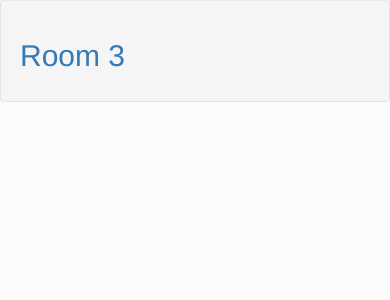
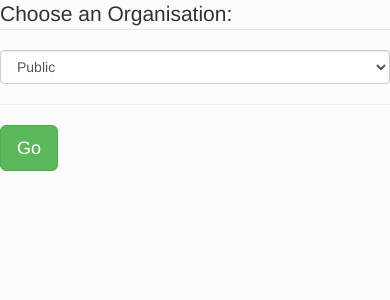
Before and after one commit to fredley/trienne, a Django app: page /rooms/ in a window 390 px wide. Shown: the part 51-351 px from the top of the page. Run offline with Django 3.2, Linux system fonts and the light colour scheme; a user stored in the database is signed in; data comes from the database, SQL or seed files in the repository; style sheets or scripts are compiled from the project's sources; parts of the project's set-up code (start-up, migrations or seed data) failed here and were passed over; some libraries are stand-ins or nearby versions.

Commit message:
Add in org switching

```diff
--- a/lanes/models.py
+++ b/lanes/models.py
@@ -13,6 +13,7 @@ class Organisation(models.Model):
 
 class User(AbstractUser):
   organisations = models.ManyToManyField(Organisation, through='OrgMembership')
+  current_organisation = models.ForeignKey(Organisation, related_name='current_org', null=True)
 
 class OrgMembership(models.Model):
   ADMIN = 0
--- a/lanes/templates/base.html
+++ b/lanes/templates/base.html
@@ -28,14 +28,31 @@
         </ul>
         <ul class="nav navbar-nav navbar-right">
           <li class="dropdown">
-          {% if request.user.is_authenticated %}
-            <a class="dropdown-toggle" href="#" data-toggle="dropdown">{{ request.user.username }} <span class="caret"></span></a>
-            <div class="dropdown-menu">
-              <form class="form" action="{% url 'logout' %}" method="post">{% csrf_token %}
-                <input type="hidden" name="next" value="{{ request.get_full_path }}" />
-                <input class="btn btn-success btn-block" type="submit" value="Logout">
-              </form>
-            </div>
+          {% if user.is_authenticated %}
+            <a class="dropdown-toggle" href="#" data-toggle="dropdown">{{ user.username }} {% if user.current_organisation %}: {{ user.current_organisation.name }}{% endif %} <span class="caret"></span></a>
+            <ul class="dropdown-menu">
+              {% if user.organisations.all.count > 1 %}
+                <li>
+                  <form class="form" action="{% url 'change_org' %}" method="post">{% csrf_token %}
+                    <div class="form-group">
+                      <select class="form-control" name="org">
+                        {% for org in user.organisations.all %}
+                          <option value="{{ org.id }}" {% if org == user.current_organisation %}selected="selected"{% endif %}>{{ org.name }}</option>
+                        {% endfor %}
+                      </select>
+                    </div>
+                    <button class="btn btn-default btn-block" type="submit">Change Room</button>
+                  </form>
+                </li>
+                <li role="separator" class="divider"></li>
+              {% endif %}
+              <li>
+                <form class="form" action="{% url 'logout' %}" method="post">{% csrf_token %}
+                  <input type="hidden" name="next" value="{{ request.get_full_path }}" />
+                  <button class="btn btn-danger btn-block" type="submit" >Logout</button>
+                </form>
+              </li>
+            </ul>
           {% else %}
             <a class="dropdown-toggle" href="#" data-toggle="dropdown">Login <span class="caret"></span></a>
             <div class="dropdown-menu" style="padding:1em;">
--- a/lanes/templates/rooms.html
+++ b/lanes/templates/rooms.html
@@ -1,9 +1,26 @@
 {% extends "base.html" %}
+
+{% load bootstrap %}
 
 {% block title %}Login{% endblock %}
 
 {% block main_content %}
 <div class="row">
+  {% if user.current_organisation == None %}
+  <div class="col-sm-4 col-sm-offset-4">
+    <form action="{% url 'change_org' %}" method="post">
+      {% csrf_token %}
+      <legend>Choose an Organisation:</legend>
+      <select class="form-control" name="org">
+        {% for org in user.organisations.all %}
+          <option value="{{ org.id }}">{{ org.name }}</option>
+        {% endfor %}
+      </select>
+      <hr>
+      <button type="submit" class="btn btn-lg btn-success">Go</button>
+    </form>
+  </div>
+  {% else %}
       {% for room in rooms %}
         <div class="col-sm-3">
           <div class="well">
@@ -11,5 +28,6 @@
           </div>
         </div>
       {% endfor %}
+  {% endif %}
 </div>
 {% endblock main_content %}
--- a/lanes/urls.py
+++ b/lanes/urls.py
@@ -9,6 +9,7 @@ admin.autodiscover()
 
 
 urlpatterns = [
+    url(r'^orgs/select/$', ChangeOrg.as_view(), name='change_org'),
     url(r'^rooms/$', RoomsView.as_view(), name='rooms'),
     url(r'^room/(?P<room_id>\d+)/$', RoomView.as_view(), name='room'),
     url(r'^room/(?P<room_id>\d+)/post/$', RoomMessageView.as_view(), name='room_post'),
--- a/lanes/views.py
+++ b/lanes/views.py
@@ -10,6 +10,7 @@ from urlparse import urlparse
 
 from django.contrib.auth import get_user_model, authenticate
 from django.http import HttpResponse, HttpResponseRedirect
+from django.contrib.auth.mixins import LoginRequiredMixin
 from django.core.exceptions import PermissionDenied
 from django.core.urlresolvers import reverse
 from django.views.generic.base import TemplateView, View
@@ -80,26 +81,29 @@ def process_text(text):
   return text.strip()
 
 
-class RoomPostView(View):
+class RoomPostView(LoginRequiredMixin, View):
 
   @csrf_exempt
   def dispatch(self, *args, **kwargs):
     return super(RoomPostView, self).dispatch(*args, **kwargs)
 
   def post(self, request, *args, **kwargs):
-    if not request.user.is_authenticated():
+    self.room = Room.objects.get(id=kwargs['room_id'])
+    if self.room.organisation not in request.user.organisations.all():
       raise PermissionDenied
-    self.room = Room.objects.get(id=kwargs['room_id'])
     self.publisher = RedisPublisher(facility='room_' + str(kwargs['room_id']), broadcast=True)
     return self.generate_response(request)
 
 
-class RoomView(TemplateView):
+class RoomView(LoginRequiredMixin, TemplateView):
   template_name = 'room.html'
 
   def get_context_data(self, **kwargs):
     context = super(RoomView, self).get_context_data(**kwargs)
-    context.update(room=Room.objects.get(id=kwargs['room_id']))
+    room = Room.objects.get(id=kwargs['room_id'], organisation=self.request.user.current_organisation)
+    if room.organisation not in request.user.organisations.all():
+      raise PermissionDenied
+    context.update(room=room)
     return context
 
 
@@ -149,22 +153,39 @@ class RoomMessageView(RoomPostView):
     return HttpResponse('OK')
 
 
-class RoomEditView(UpdateView):
+class RoomEditView(LoginRequiredMixin, UpdateView):
   template_name = "room_edit.html"
   fields = ['name', 'topic']
   model = Room
   pk_url_kwarg = 'room_id'
 
+  def get_object(self):
+    room = super(RoomEditView, self).get_object()
+    if room.organisation not in request.user.organisations.all():
+      raise PermissionDenied
+
   def get_success_url(self):
     return reverse("room", kwargs={"room_id": self.object.id})
 
-class RoomsView(TemplateView):
+class RoomsView(LoginRequiredMixin, TemplateView):
   template_name = "rooms.html"
 
   def get_context_data(self, **kwargs):
     context = super(RoomsView, self).get_context_data(**kwargs)
-    context.update(rooms=Room.objects.all())
+    context.update(rooms=Room.objects.filter(organisation=self.request.user.current_organisation))
     return context
+
+class ChangeOrg(LoginRequiredMixin, View):
+
+  def post(self, request, *args, **kwargs):
+    user = request.user
+    org = Organisation.objects.get(id=request.POST.get('org'))
+    if org in user.organisations.all():
+      user.current_organisation = org
+      user.save()
+    else:
+      raise PermissionDenied
+    return HttpResponseRedirect(reverse('rooms'))
 
 
 class RegisterView(TemplateView):
--- a/static/css/chat.scss
+++ b/static/css/chat.scss
@@ -22,14 +22,19 @@ header.navbar{
   a{
     color:#fff;
   }
-  .nav>li>a:hover, .nav>li>a:focus{
+  .nav>li>a:hover, .nav>li>a:focus,
+  .nav .open>a, .nav .open>a:hover, .nav .open>a:focus{
     background: lighten($themeColor2,10%);
   }
   .navbar-right{
     margin-right:0;
   }
   .dropdown-menu{
+    min-width:300px;
     padding:15px;
+    form{
+      margin-bottom:10px;
+    }
   }
 }
 pre {
```
Also changed, not shown: lanes/migrations/0001_initial.py, 1 other file. Lines whose indentation alone changed are shown as unchanged.
